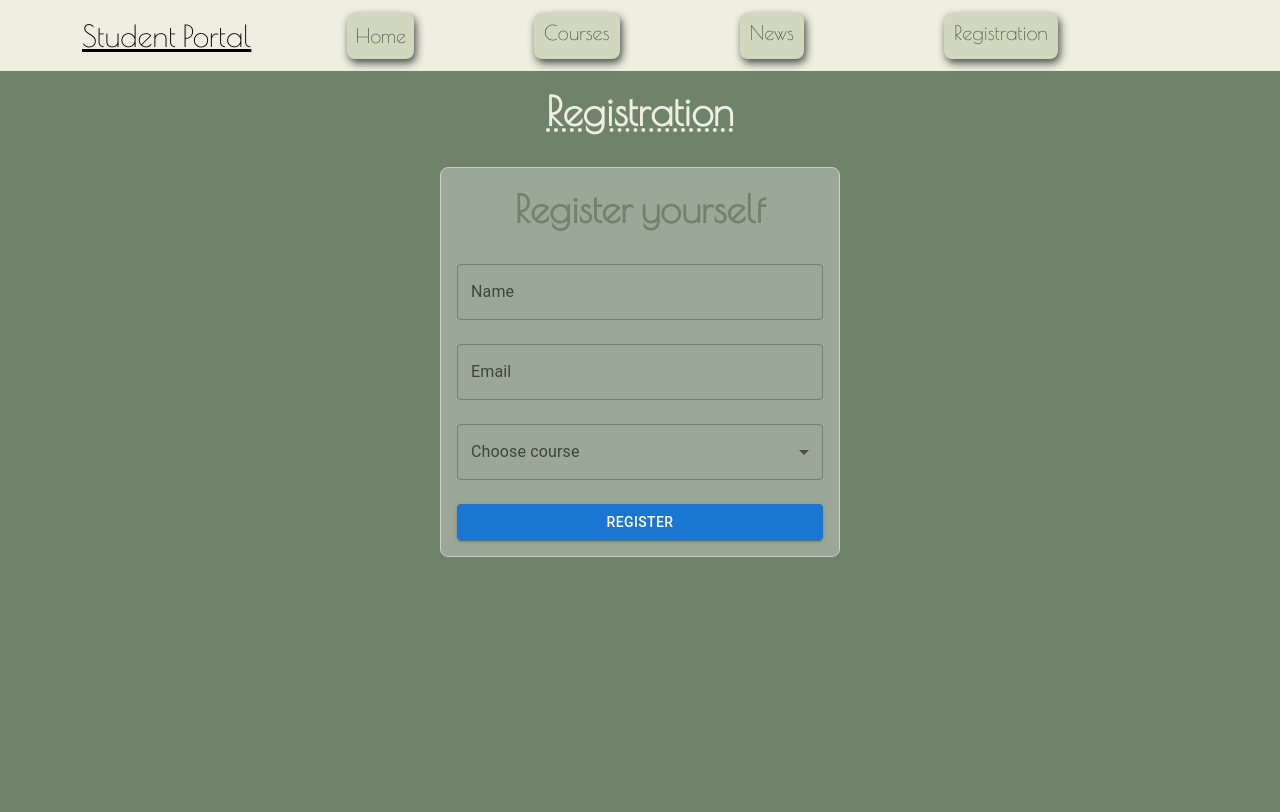
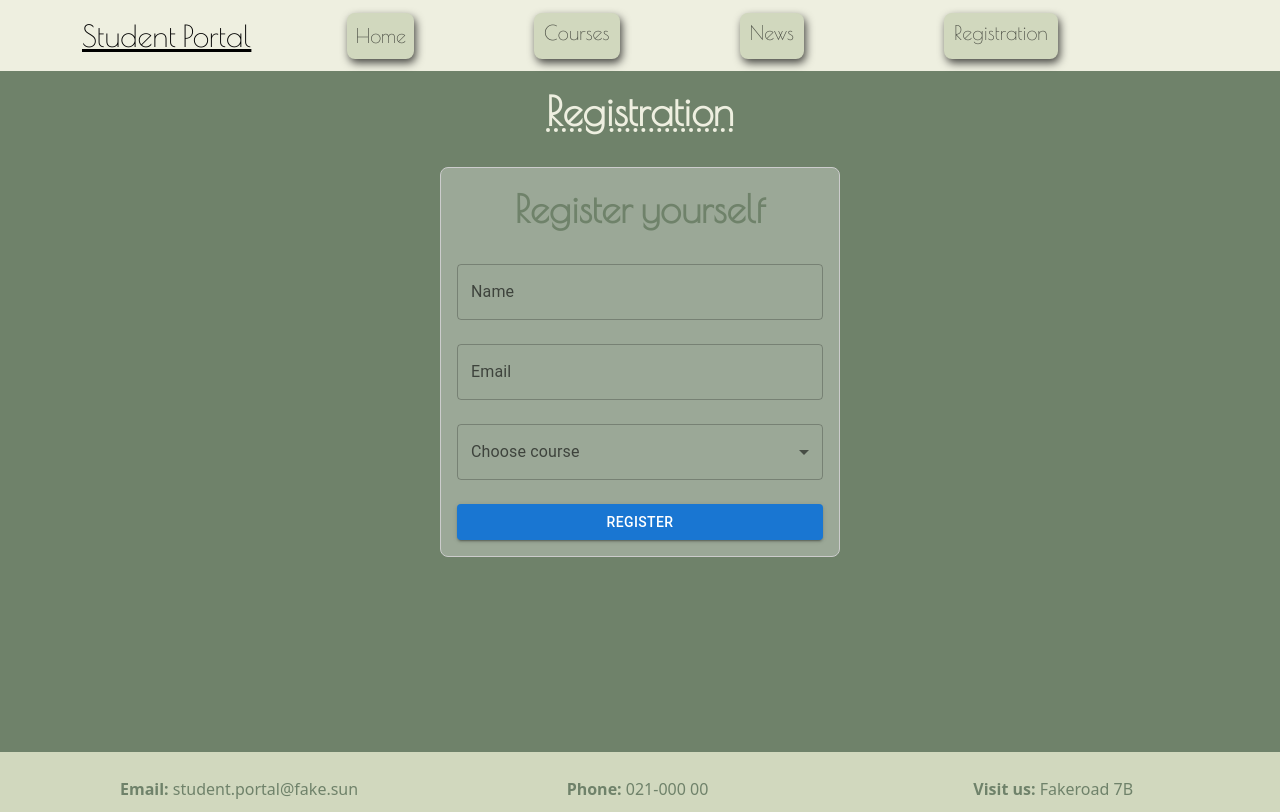
Before and after one commit to idasoderlund/student-portal, a React (Vite) app: page /register in a window 1280 px wide. Built offline with nearby package versions, Linux system fonts and the light colour scheme; a web font is replaced by a local one.

Commit message:
added footer component

```diff
--- a/src/App.jsx
+++ b/src/App.jsx
@@ -5,6 +5,7 @@ import Courses from "../src/pages/Courses";
 import CourseDetails from "../src/pages/CourseDetails";
 import News from "../src/pages/News";
 import Register from "../src/pages/Register";
+import Footer from "./components/Footer";
 
 function App() {
   return (
@@ -19,6 +20,7 @@ function App() {
           <Route path="/register" element={<Register />} />
         </Routes>
       </div>
+      <Footer />
     </Router>
   );
 }
--- /dev/null
+++ b/src/components/Footer.jsx
@@ -0,0 +1,32 @@
+import React from "react";
+
+function Footer() {
+  return (
+    <div
+      className="footer-container"
+      style={{
+        display: "grid",
+        gridTemplateColumns: "repeat(3, 1fr)",
+        height: "60px",
+        width: "100%",
+        color: "#6f826a",
+        backgroundColor: "#D1D8BE",
+        marginTop: "195px",
+        paddingTop: "25px",
+      }}
+    >
+      <p style={{ gridColumn: "1", marginLeft: "120px" }}>
+        {" "}
+        <b>Email:</b> student.portal@fake.sun
+      </p>
+      <p style={{ gridColumn: "2", marginLeft: "140px" }}>
+        <b>Phone:</b> 021-000 00
+      </p>
+      <p style={{ gridColumn: "3", marginLeft: "120px" }}>
+        {" "}
+        <b>Visit us:</b> Fakeroad 7B
+      </p>
+    </div>
+  );
+}
+export default Footer;
```
